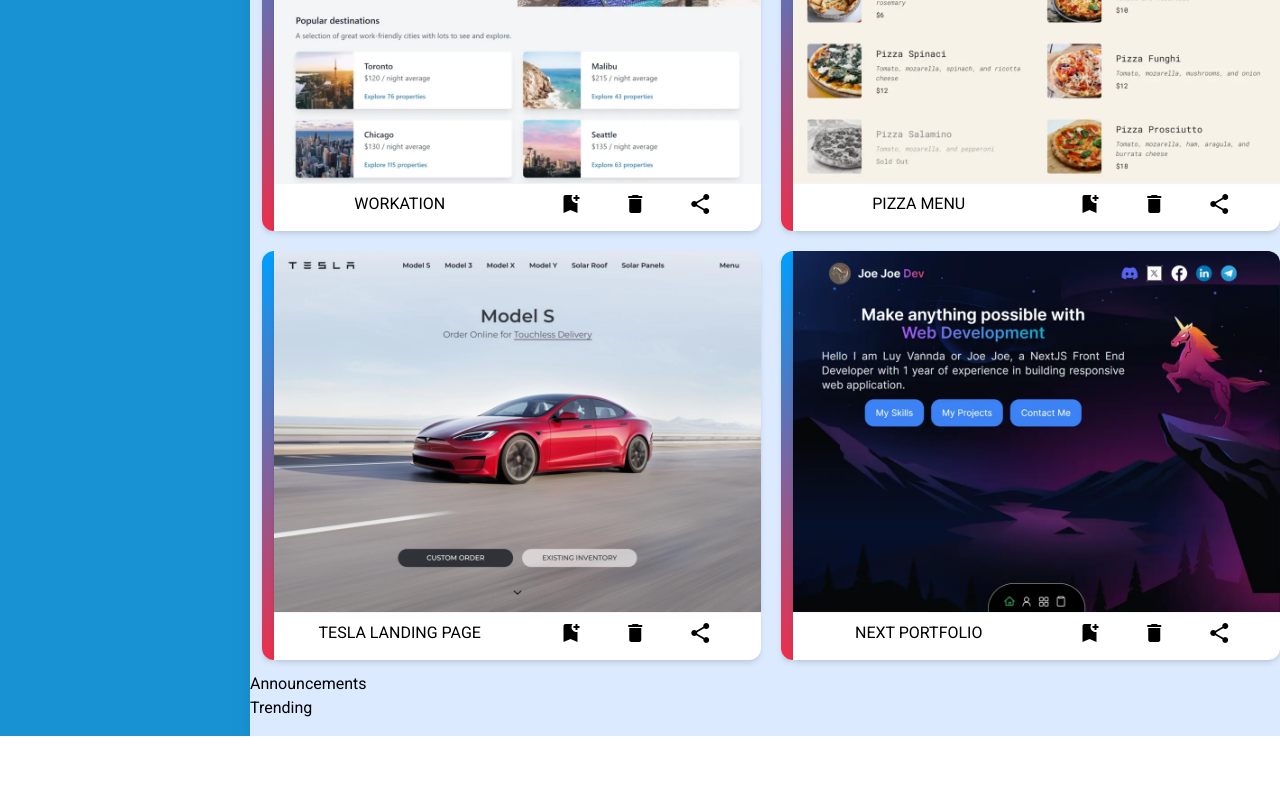
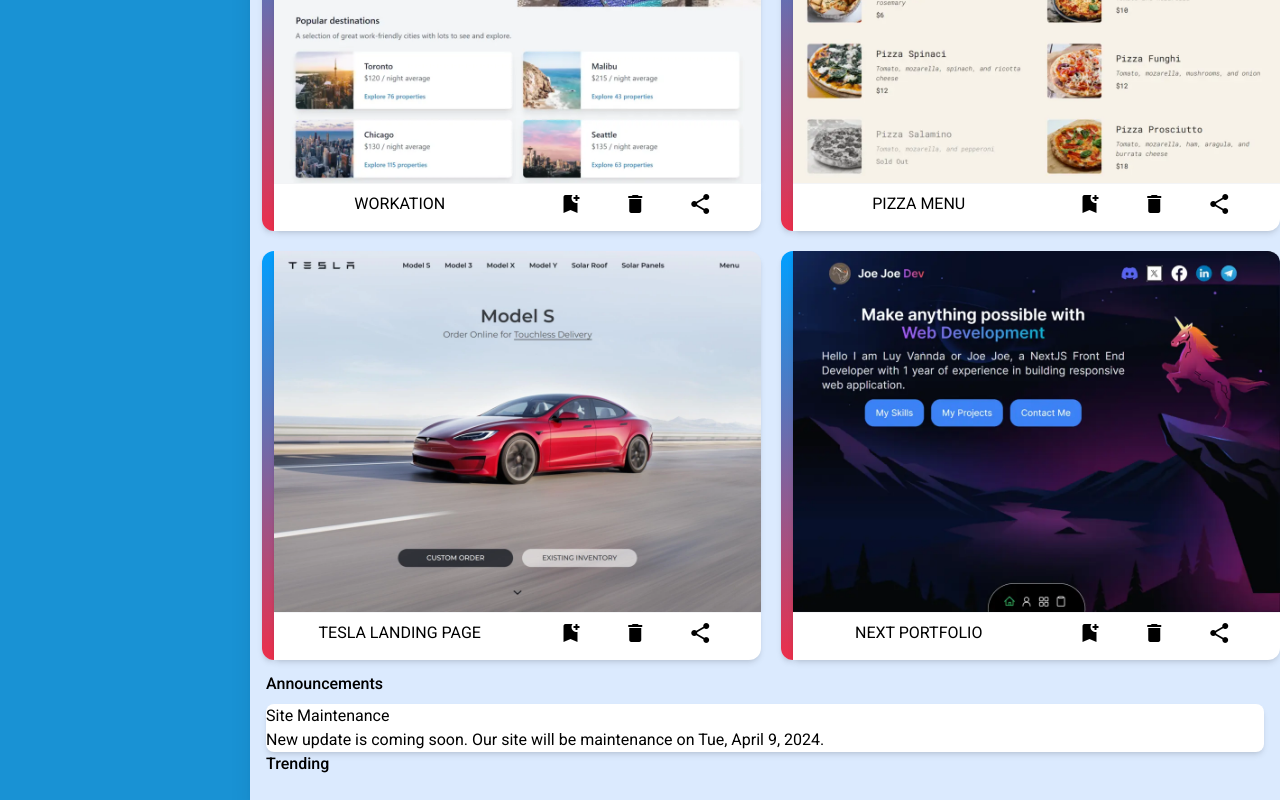
Before and after one commit to luyvannda/odin-admin-dashboard, a React (Vite) app: page / in a window 1280 px wide. Shown: the part 782-1582 px from the top of the page. Before the commit the page ends 1518 px from the top, so only its background shows below. Built offline with nearby package versions, Linux system fonts and the light colour scheme.

Commit message:
add announcements contents and create a dynamic maintenance date for its data

```diff
--- a/package.json
+++ b/package.json
@@ -14,6 +14,7 @@
     "@headlessui/react": "^1.7.18",
     "@heroicons/react": "^2.1.3",
     "@mdi/react": "^1.6.1",
+    "date-fns": "^3.6.0",
     "react": "^18.2.0",
     "react-dom": "^18.2.0"
   },
--- a/src/components/Header.tsx
+++ b/src/components/Header.tsx
@@ -24,7 +24,11 @@
       </div>
 
       <div className="mx-2 grid grid-cols-2 items-center sm:col-start-1 sm:col-end-3 sm:row-span-1 sm:row-start-2 sm:mx-4 sm:-mt-2 md:h-16 ">
-        <div className="flex items-center justify-center gap-2 sm:justify-normal">
+        <a
+          href="https://github.com/luyvannda"
+          target="_blank"
+          className="flex items-center justify-center gap-2 sm:justify-normal"
+        >
           <img
             className="h-12 w-12 rounded-full lg:h-14 lg:w-14"
             src="https://images.unsplash.com/photo-1472099645785-5658abf4ff4e?ixlib=rb-1.2.1&ixid=eyJhcHBfaWQiOjEyMDd9&auto=format&fit=facearea&facepad=2&w=256&h=256&q=80"
@@ -36,7 +40,7 @@
               Mr. Smith (@smith)
             </h1>
           </div>
-        </div>
+        </a>
 
         <div className="flex flex-wrap justify-evenly gap-3 sm:flex-nowrap sm:justify-normal lg:hidden">
           <button className="btn">New</button>
--- a/src/components/Main.tsx
+++ b/src/components/Main.tsx
@@ -1,14 +1,25 @@
 import Projects from "./Projects";
+import { announcement } from "../constants";
 
 export default function Main() {
   return (
     <div className="main-container mt-4 bg-blue-100 py-4 shadow-xl">
       <Projects />
-      <div>
-        <h1>Announcements</h1>
-      </div>
-      <div>
-        <h1>Trending</h1>
+      <div className="news-container">
+        <div>
+          <h2 className="mb-2 ml-4 font-medium">Announcements</h2>
+          <div className="mx-4 h-fit rounded-lg bg-white shadow-md">
+            {announcement.map((item) => (
+              <div key={item.id}>
+                <h3>{item.title}</h3>
+                <p>{item.description}</p>
+              </div>
+            ))}
+          </div>
+        </div>
+        <div>
+          <h2 className="mb-2 ml-4 font-medium">Trending</h2>
+        </div>
       </div>
     </div>
   );
--- a/src/constants/index.ts
+++ b/src/constants/index.ts
@@ -1,3 +1,5 @@
+import { format } from "date-fns"; // this is a popular date format library for JS and TS
+
 export const navigation = [
   { id: 1, name: "Home", icon: "home", href: "#", current: true },
   { id: 2, name: "Messages", icon: "message", href: "#", current: false },
@@ -13,3 +15,28 @@
   { id: 4, name: "Privacy", icon: "lock", href: "#" },
   { id: 5, name: "Sign Out", icon: "logout", href: "#" },
 ];
+
+export const announcement = [
+  {
+    id: 1,
+    title: "Site Maintenance",
+    description: "New update is coming soon. Our site will be maintenance on",
+  },
+  { id: 2, title: "", description: "" },
+  { id: 3, title: "", description: "" },
+];
+
+// Calculate the maintenance date (3 days from today)
+const currentDate = new Date();
+const maintenanceDate = new Date(currentDate);
+maintenanceDate.setDate(currentDate.getDate() + 3);
+
+// Format the maintenance date as "Day, Month Day, Year" with date-fns
+const formattedMaintenanceDate = format(maintenanceDate, "EEE, MMMM d, yyyy");
+
+console.log(formattedMaintenanceDate);
+
+// add dynamic formatted maintenance date to the announcement description
+announcement[0].description += ` ${formattedMaintenanceDate}.`;
+
+console.log(announcement);
--- a/src/index.css
+++ b/src/index.css
@@ -37,4 +37,9 @@
   .project-container {
     @apply grid gap-2 md:grid-cols-2;
   }
+
+  /* this container is for Announcements and Trending */
+  .news-container {
+    @apply grid;
+  }
 }
```
Also changed, not shown: 2 other files (tests, documents, lock files or other folders).
